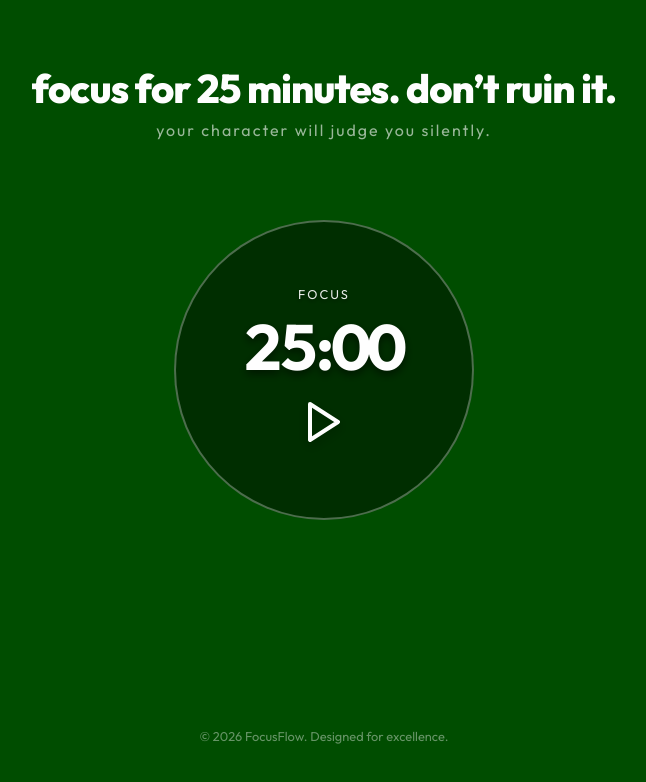
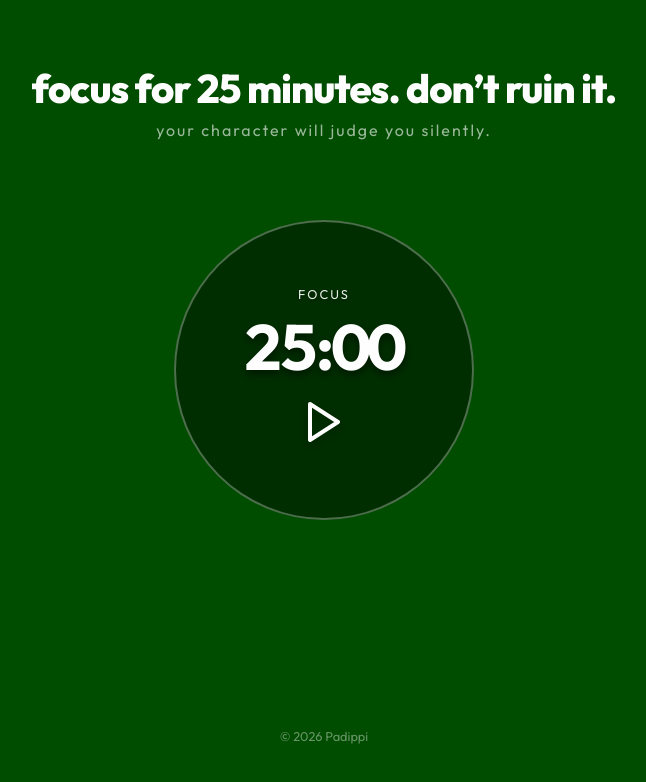
Before and after one commit to neeraj586/pomodoro-study-timer, a Next.js app: page / in a window 1280 px wide. Shown: the top 782 px of the page, without its empty margins (316-962 px from the left). Built offline with nearby package versions, Linux system fonts and the light colour scheme.

Commit message:
chore: update footer branding to Padippi

```diff
--- a/app/page.tsx
+++ b/app/page.tsx
@@ -12,7 +12,7 @@ export default function Home() {
       <PomodoroTimer />
 
       <footer className={styles.footer}>
-        <p>© {new Date().getFullYear()} FocusFlow. Designed for excellence.</p>
+        <p>© 2026 Padippi</p>
       </footer>
     </main>
   );
```
